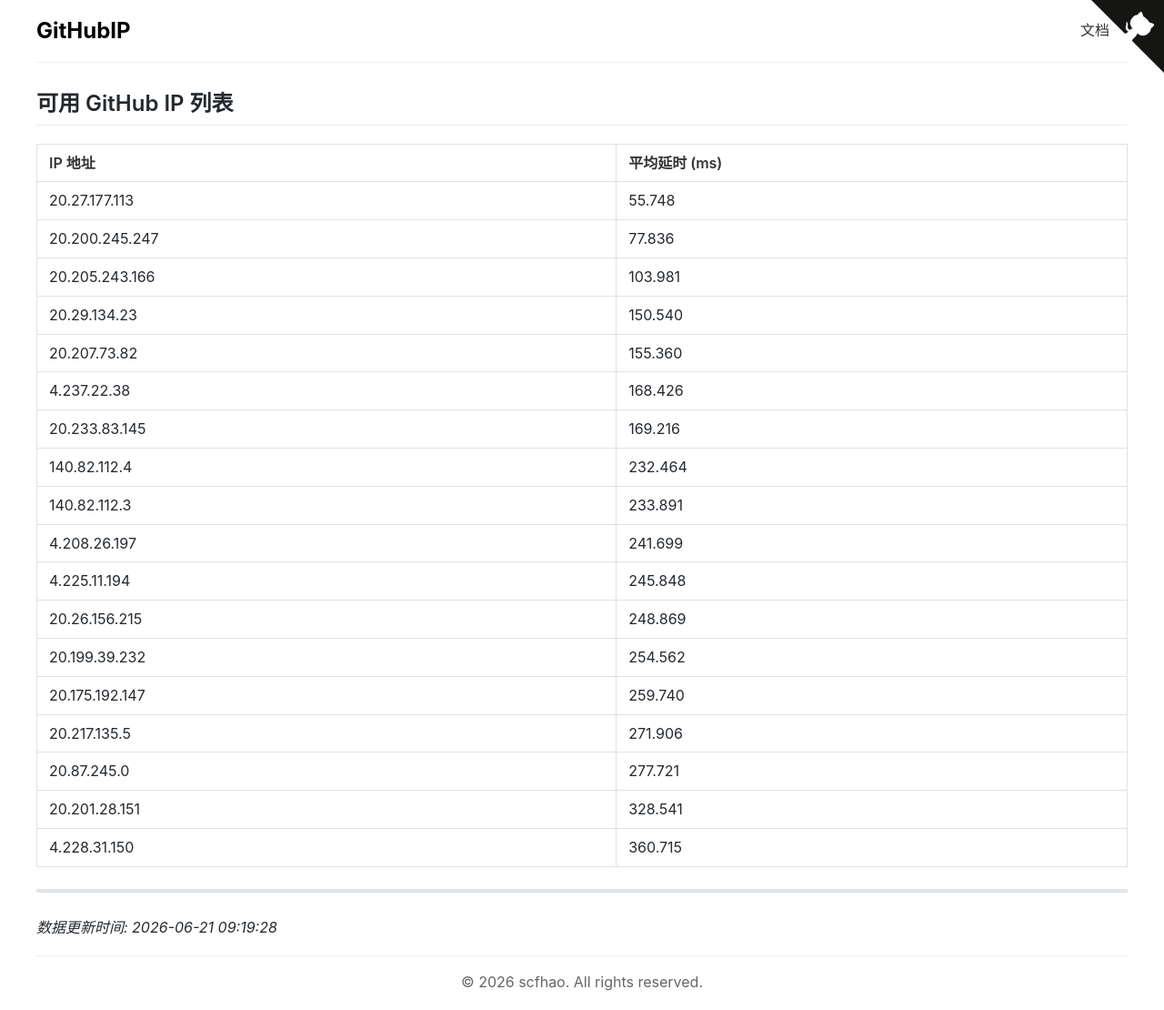
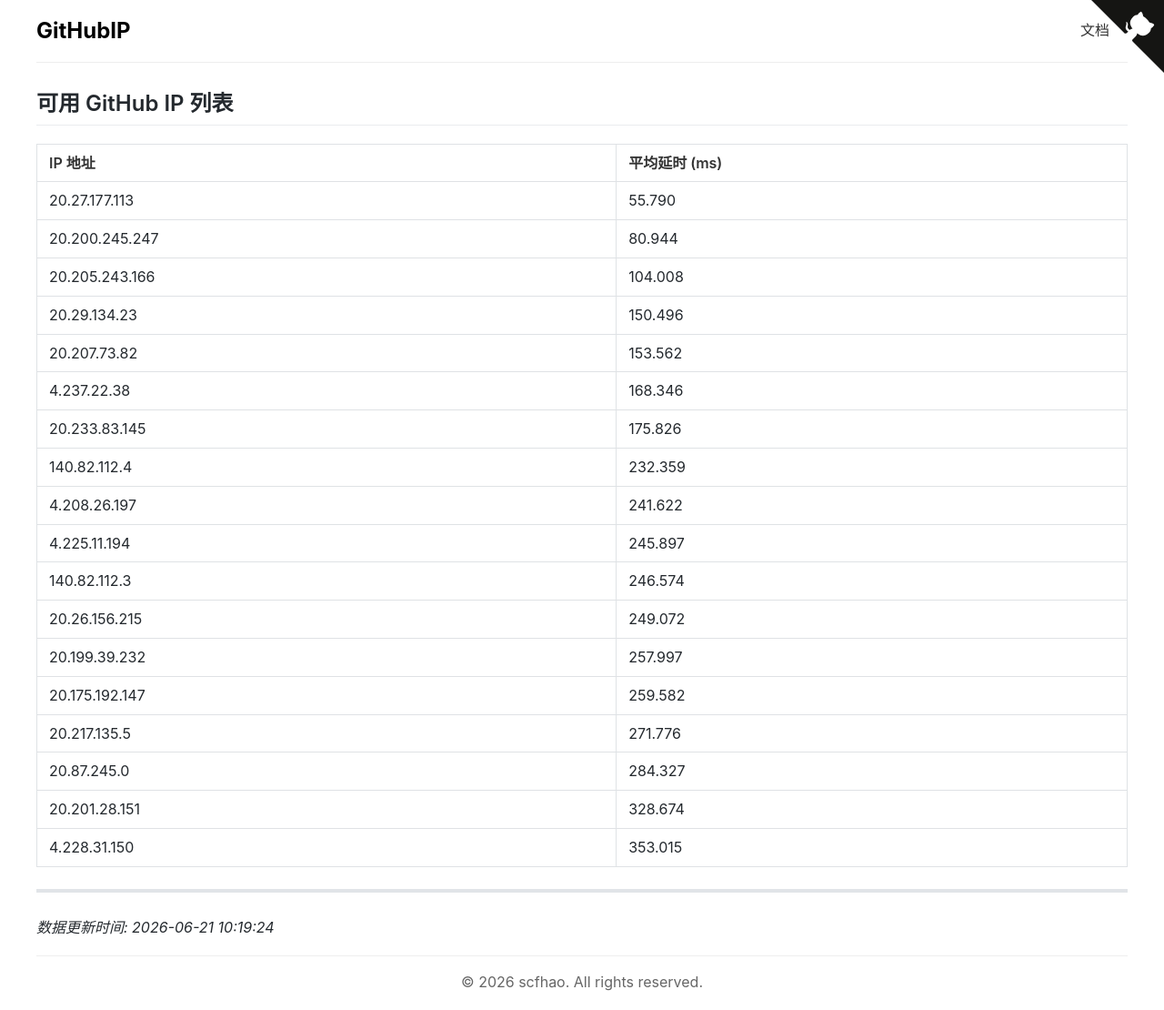
Before and after one commit to scfhao/GitHubIP, a Jekyll site: the page built from index.md, in a window 1280 px wide. Shown: the whole page at 91% size. Built offline with Jekyll 4.4.1, drawn with Linux system fonts in a browser that asks for light colours.

Commit message:
自动脚本执行 - 2026-06-21 10:19:24

```diff
--- a/index.md
+++ b/index.md
@@ -1,32 +1,32 @@
 ---
 layout: home
 title: GitHub IP 列表
-date: 2026-06-21 09:19:28
+date: 2026-06-21 10:19:24
 ---
 
 ## 可用 GitHub IP 列表
 
 | IP 地址 | 平均延时 (ms) |
 |---------|--------------|
-| 20.27.177.113 | 55.748 |
-| 20.200.245.247 | 77.836 |
-| 20.205.243.166 | 103.981 |
-| 20.29.134.23 | 150.540 |
-| 20.207.73.82 | 155.360 |
-| 4.237.22.38 | 168.426 |
-| 20.233.83.145 | 169.216 |
-| 140.82.112.4 | 232.464 |
-| 140.82.112.3 | 233.891 |
-| 4.208.26.197 | 241.699 |
-| 4.225.11.194 | 245.848 |
-| 20.26.156.215 | 248.869 |
-| 20.199.39.232 | 254.562 |
-| 20.175.192.147 | 259.740 |
-| 20.217.135.5 | 271.906 |
-| 20.87.245.0 | 277.721 |
-| 20.201.28.151 | 328.541 |
-| 4.228.31.150 | 360.715 |
+| 20.27.177.113 | 55.790 |
+| 20.200.245.247 | 80.944 |
+| 20.205.243.166 | 104.008 |
+| 20.29.134.23 | 150.496 |
+| 20.207.73.82 | 153.562 |
+| 4.237.22.38 | 168.346 |
+| 20.233.83.145 | 175.826 |
+| 140.82.112.4 | 232.359 |
+| 4.208.26.197 | 241.622 |
+| 4.225.11.194 | 245.897 |
+| 140.82.112.3 | 246.574 |
+| 20.26.156.215 | 249.072 |
+| 20.199.39.232 | 257.997 |
+| 20.175.192.147 | 259.582 |
+| 20.217.135.5 | 271.776 |
+| 20.87.245.0 | 284.327 |
+| 20.201.28.151 | 328.674 |
+| 4.228.31.150 | 353.015 |
 
 ---
 
-*数据更新时间: 2026-06-21 09:19:28*
+*数据更新时间: 2026-06-21 10:19:24*
```
